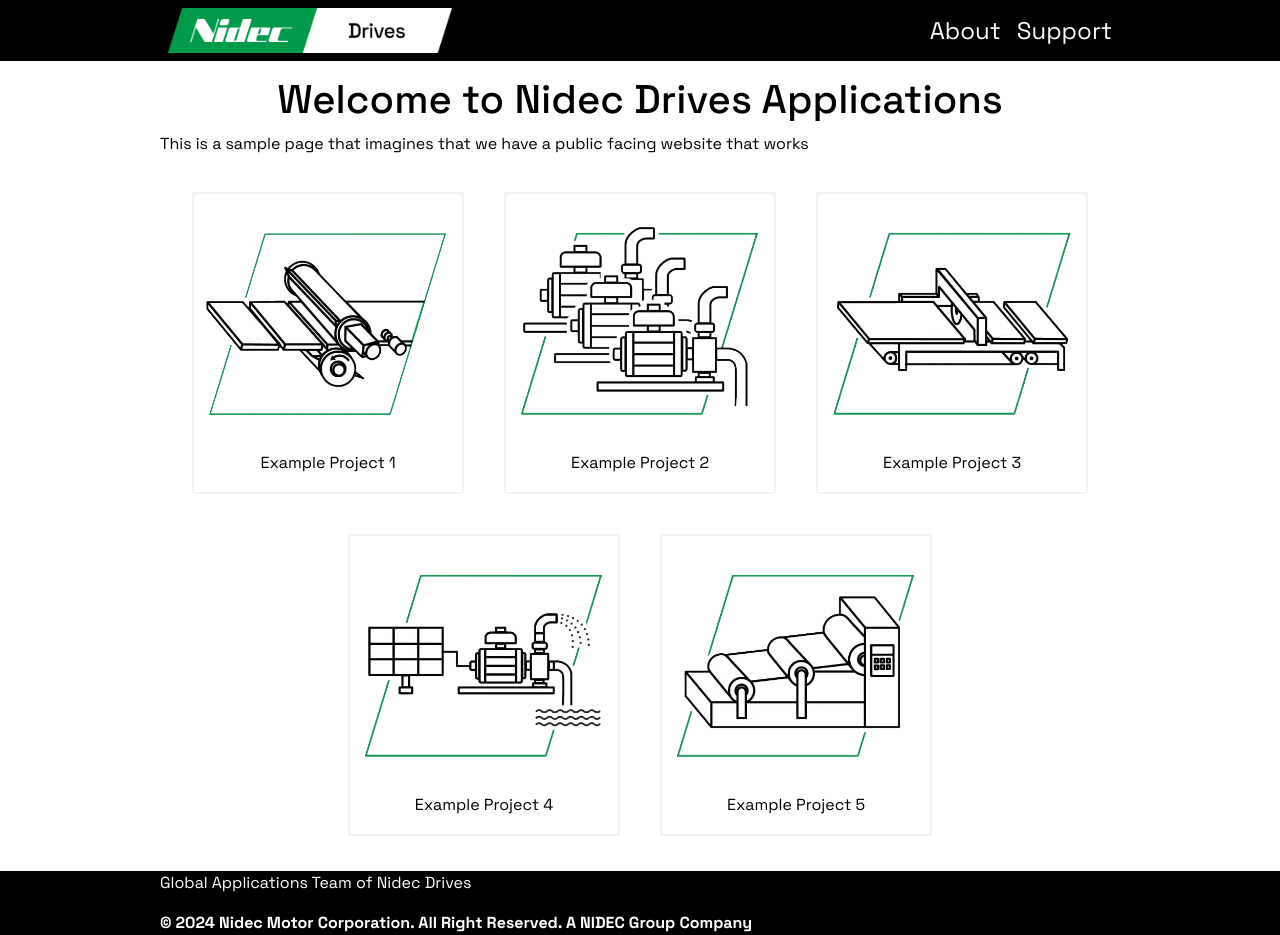
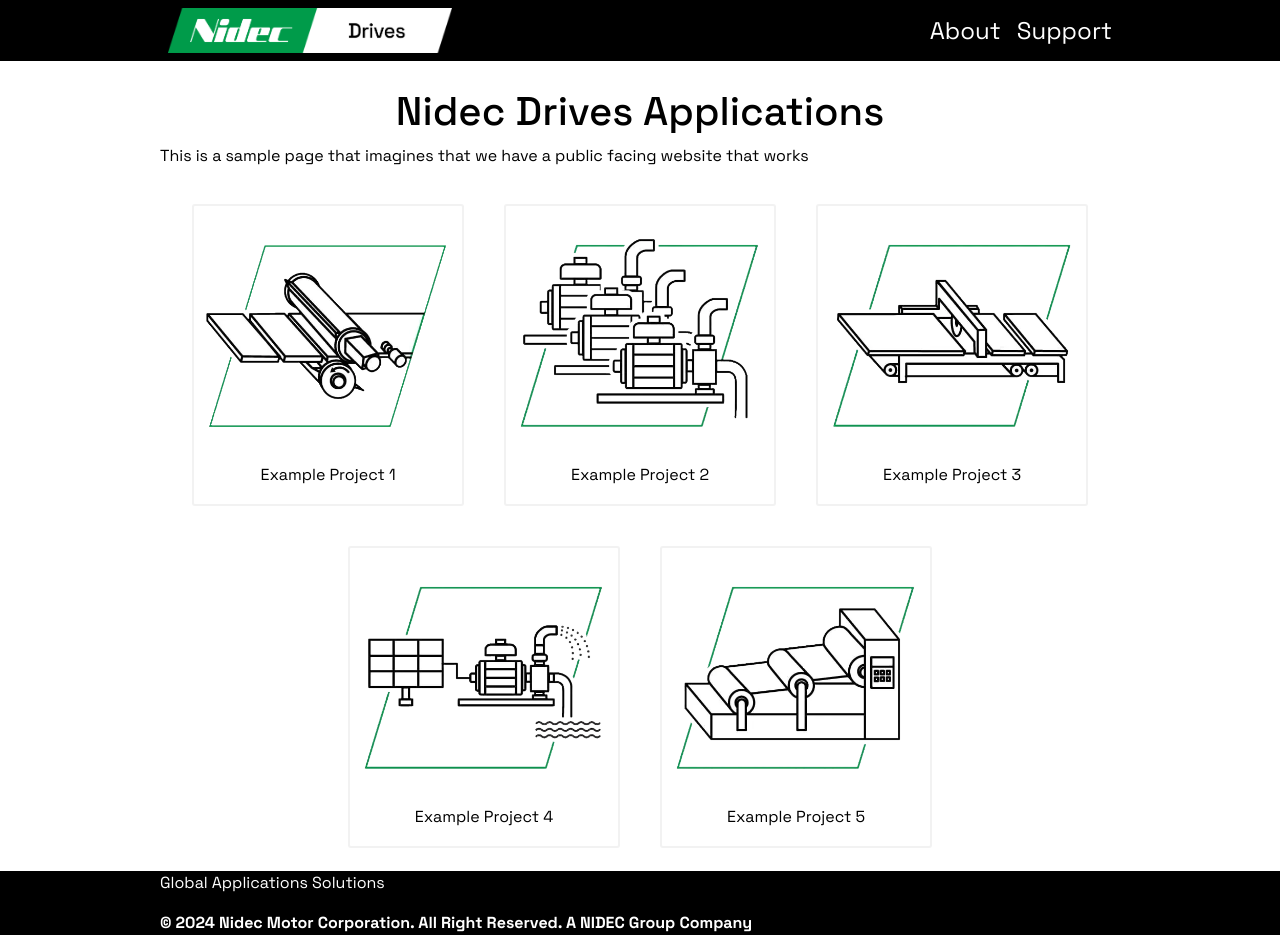
Before and after one commit to AM-ND-Test/AM-ND-Test.github.io, a Jekyll site: the page built from index.html, in a window 1280 px wide. Built offline with Jekyll 4.4.1, drawn with Linux system fonts in a browser that asks for light colours.

```diff
--- a/_config.yml
+++ b/_config.yml
@@ -21,7 +21,7 @@
 title: Nidec Drives Applications
 email: controltechniques@mail.nidec.com
 description: >- # this means to ignore newlines until "baseurl:"
- Global Applications Team of Nidec Drives
+ Global Applications Solutions
 baseurl: "" # the subpath of your site, e.g. /blog
 url: "" # the base hostname & protocol for your site, e.g. http://example.com
 github_username: NidecDrivesApps
--- a/_layouts/default.html
+++ b/_layouts/default.html
@@ -43,7 +43,12 @@
 	<body>
 		{%- include header.html -%}
 		<main class="mx-auto">
-			<div class="d-flex flex-column justify-content-center">{{ content }}</div>
+			<div class="d-flex flex-column justify-content-center">
+				<div class="d-flex align-items-center justify-content-center pt-4">
+					<h1>{{page.title}}</h1>
+				</div>
+				{{ content }}
+			</div>
 		</main>
 		{%- include footer.html -%}
 	</body>
--- a/_layouts/page.html
+++ b/_layouts/page.html
@@ -2,9 +2,7 @@
 layout: default
 ---
 
-<div class="d-flex align-items-center justify-content-center pt-4">
-	<h1>{{page.title}}</h1>
-</div>
+
 
 {{ content }}
 <div class="d-flex flex-row justify-content-center align-items-center pb-5">
@@ -17,7 +15,7 @@ layout: default
 	<button
 		type="button"
 		class="btn btn-dark mx-4"
-		onclick="document.location = 'https://github.com/AM-ND-Test/{{page.repo}}/releases'">
+		onclick="document.location = 'https://github.com/AM-ND-Test/{{page.repo}}/releases/latest'">
 		Release Notes
 	</button>
 	<button
--- a/index.html
+++ b/index.html
@@ -6,9 +6,6 @@ title: Nidec Drives Applications
 permalink: /
 ---
 
-<div class="mx-auto p-6">
-	<h1>Welcome to {{ site.title }}</h1>
-</div>
 <p>This is a sample page that imagines that we have a public facing website that works</p>
 <div class="d-flex flex-wrap flex-row justify-content-center">
 	<button
@@ -39,7 +36,9 @@ permalink: /
 			<p>Example Project 3</p>
 		</div>
 	</button>
-	<button class="projButton" onclick="document.location = '/pages/ExampleProj4'">
+	<button
+		class="projButton"
+		onclick="document.location = '/pages/ExampleProj4'">
 		<div class="d-flex flex-column">
 			<img
 				class="projImage"
```
Also changed, not shown: pages/about.md (added, +10 -0 lines).
